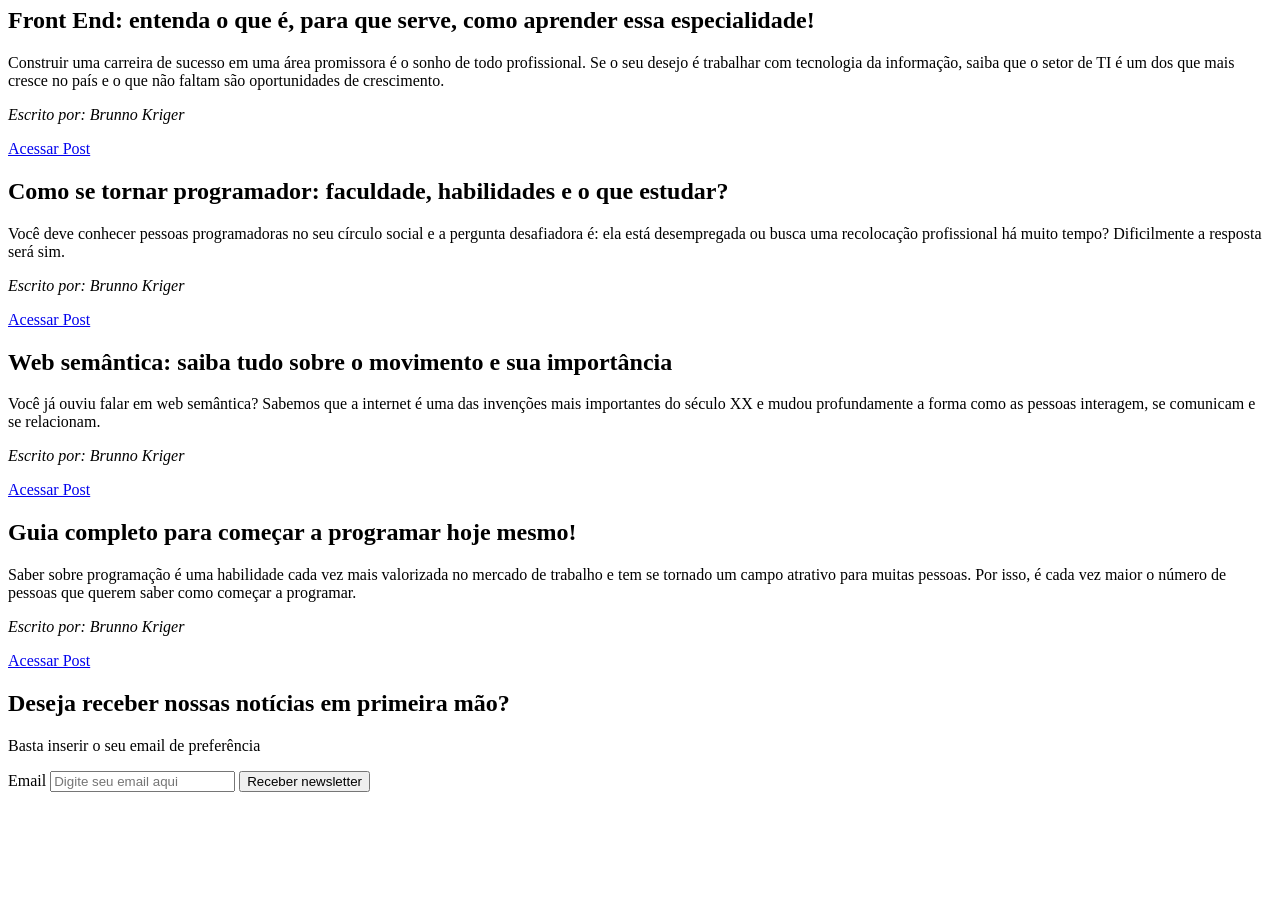
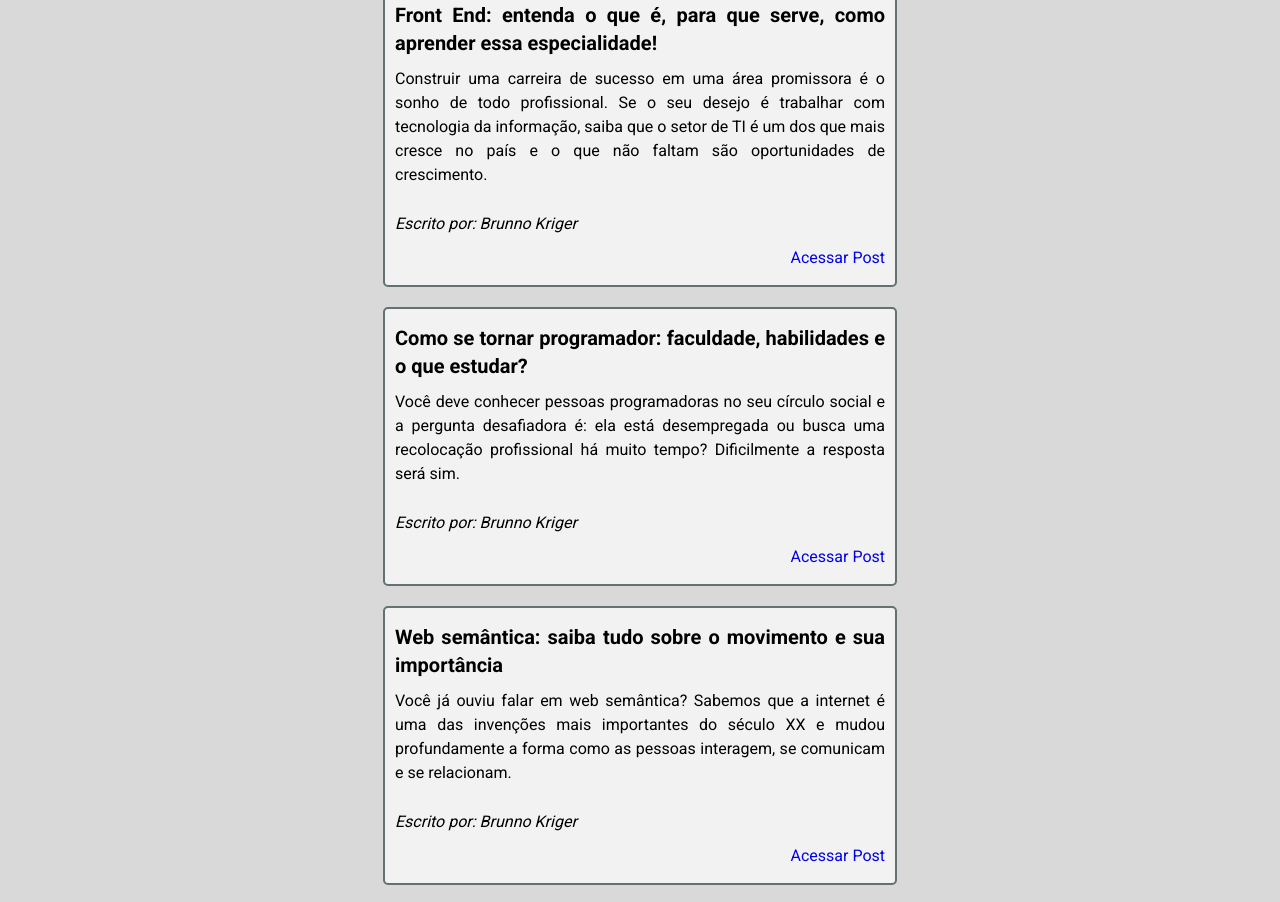
Before and after one commit to Kenzie-Academy-Brasil-Developers/m1-sp2-kenzie-blog-victor-avancini, a plain HTML site: page index.html in a window 1280 px wide. Shown: the part 140-1042 px from the top of the page. Before the commit the page ends 940 px from the top, so only its background shows below. Drawn offline with Linux system fonts and the light colour scheme.

Commit message:
Tarefa 3 - Estilizando blog Kenzie

```diff
--- a/index.html
+++ b/index.html
@@ -3,6 +3,8 @@
 <head>
     <meta charset="UTF-8">
     <meta name="viewport" content="width=device-width, initial-scale=1.0">
+    <link rel="stylesheet" href="./reset.css">
+    <link rel="stylesheet" href="./style.css">
     <title>Blog Kenzie</title>
 </head>
 <body>
@@ -10,47 +12,47 @@
         <img src="images/logo.png" alt="Logo da Kenzie">
         <h1>Blog da Kenzie</h1>
     </header>
-    <section>
+    <section class="section">
         <h2>Front End: entenda o que é, para que serve, como aprender essa especialidade!</h2>
         <div>
             <p>Construir uma carreira de sucesso em uma área promissora é o sonho de todo profissional. Se o seu desejo é trabalhar com tecnologia da informação, saiba que o setor de TI é um dos que mais cresce no país e o que não faltam são oportunidades de crescimento.</p>
-            <p><em>Escrito por: Brunno Kriger</em></p>
+            <p class="author"><em>Escrito por: Brunno Kriger</em></p>
         </div>
         <div>
             <a href="https://kenzie.com.br/blog/front-end/" target="_blank">Acessar Post</a>
         </div>
     </section>
-    <section>
+    <section class="section">
         <h2>Como se tornar programador: faculdade, habilidades e o que estudar?</h2>
         <div>
             <p>Você deve conhecer pessoas programadoras no seu círculo social e a pergunta desafiadora é: ela está desempregada ou busca uma recolocação profissional há muito tempo? Dificilmente a resposta será sim.</p>
-            <p><em>Escrito por: Brunno Kriger</em></p>
+            <p class="author"><em>Escrito por: Brunno Kriger</em></p>
         </div>
         <div>
             <a href="https://kenzie.com.br/blog/como-tornar-programador/" target="_blank">Acessar Post</a>
         </div>
     </section>
-    <section>
+    <section class="section">
         <h2>Web semântica: saiba tudo sobre o movimento e sua importância</h2>
         <div>
             <p>Você já ouviu falar em web semântica? Sabemos que a internet é uma das invenções mais importantes do século XX e mudou profundamente a forma como as pessoas interagem, se comunicam e se relacionam.</p>
-            <p><em>Escrito por: Brunno Kriger</em></p>
+            <p class="author"><em>Escrito por: Brunno Kriger</em></p>
         </div>
         <div>
             <a href="https://kenzie.com.br/blog/web-semantica/" target="_blank">Acessar Post</a>
         </div>
     </section>
-    <section>
+    <section class="section">
         <h2>Guia completo para começar a programar hoje mesmo!</h2>
         <div>
             <p>Saber sobre programação é uma habilidade cada vez mais valorizada no mercado de trabalho e tem se tornado um campo atrativo para muitas pessoas. Por isso, é cada vez maior o número de pessoas que querem saber como começar a programar.</p>
-            <p><em>Escrito por: Brunno Kriger </em></p>
+            <p class="author"><em>Escrito por: Brunno Kriger </em></p>
         </div>
         <div>
             <a href="https://kenzie.com.br/blog/como-comecar-a-programar/" target="_blank">Acessar Post</a>
         </div>
     </section>
-    <section>
+    <section class="form">
         <h2>Deseja receber nossas notícias em primeira mão?</h2>
         <p>Basta inserir o seu email de preferência</p>
         <form>
--- /dev/null
+++ b/reset.css
@@ -0,0 +1,47 @@
+/* http://meyerweb.com/eric/tools/css/reset/
+   v2.0 | 20110126
+   License: none (public domain)
+*/
+
+html, body, div, span, applet, object, iframe,
+h1, h2, h3, h4, h5, h6, p, blockquote, pre, abbr, acronym, address, big, cite, code,
+del, dfn, img, ins, kbd, q, s, samp,
+small, strike, strong, sub, sup, tt, var,
+b, u, i, center,
+dl, dt, dd, ol, ul, li,
+fieldset, form, label, legend,
+table, caption, tbody, tfoot, thead, tr, th, td,
+article, aside, canvas, details, embed,
+figure, figcaption, footer, header, hgroup,
+menu, nav, output, ruby, section, summary,
+time, mark, audio, video {
+	margin: 0;
+	padding: 0;
+	border: 0;
+	font-size: 100%;
+	font: inherit;
+	vertical-align: baseline;
+}
+/* HTML5 display-role reset for older browsers */
+article, aside, details, figcaption, figure,
+footer, header, hgroup, menu, nav, section {
+	display: block;
+}
+body {
+	line-height: 1;
+}
+ol, ul {
+	list-style: none;
+}
+blockquote, q {
+	quotes: none;
+}
+blockquote:before, blockquote:after,
+q:before, q:after {
+	content: '';
+	content: none;
+}
+table {
+	border-collapse: collapse;
+	border-spacing: 0;
+}
--- /dev/null
+++ b/style.css
@@ -0,0 +1,77 @@
+@import url('https://fonts.googleapis.com/css2?family=Roboto:wght@100;400;700&display=swap');
+
+body {
+    font-family: 'Roboto', sans-serif;
+    background-color: #D9D9D9;
+}
+
+header{
+    text-align: center;
+    background-color: #637173;
+    margin-bottom: 10px;
+    border-bottom: solid black 2px;
+    padding: 5px;
+}
+
+header h1 {
+    font-size: 24px;
+    padding: 10px;
+}
+
+.section {
+    display: block;
+    border: 2px #637173 solid;
+    margin: auto;
+    margin-bottom: 20px;
+    border-radius: 5px;
+    padding: 5px;
+    max-width: 500px;
+    background-color: #F2F2F2;
+}
+
+.section h2 {
+    text-align: justify;
+    font-weight: 600;
+    line-height: 1.4;
+    margin: 10px 5px 10px;
+    font-size: 20px;
+}
+
+.section div {
+    line-height: 1.5;
+    text-align: justify;
+    margin: 0 5px 10px 5px;
+}
+
+.section div a {
+    display: block;
+    text-align: right;
+    text-decoration: none;
+}
+
+.author {
+    margin-top: 25px;
+}
+
+.form {
+    display: block;
+    border: 3px solid black;
+    border-radius: 5px;
+    margin: auto;
+    margin-bottom: 10px;
+    max-width: 500px;
+    padding: 5px;
+    background-color: #f0d0d0;
+    line-height: 1.5;
+    text-align: center;
+}
+
+.form input {
+    border-color: #637173;
+}
+
+.form button {
+    background-color: #778A8C;
+    font-weight: 600;
+    border-radius: 3px;
+}
```
